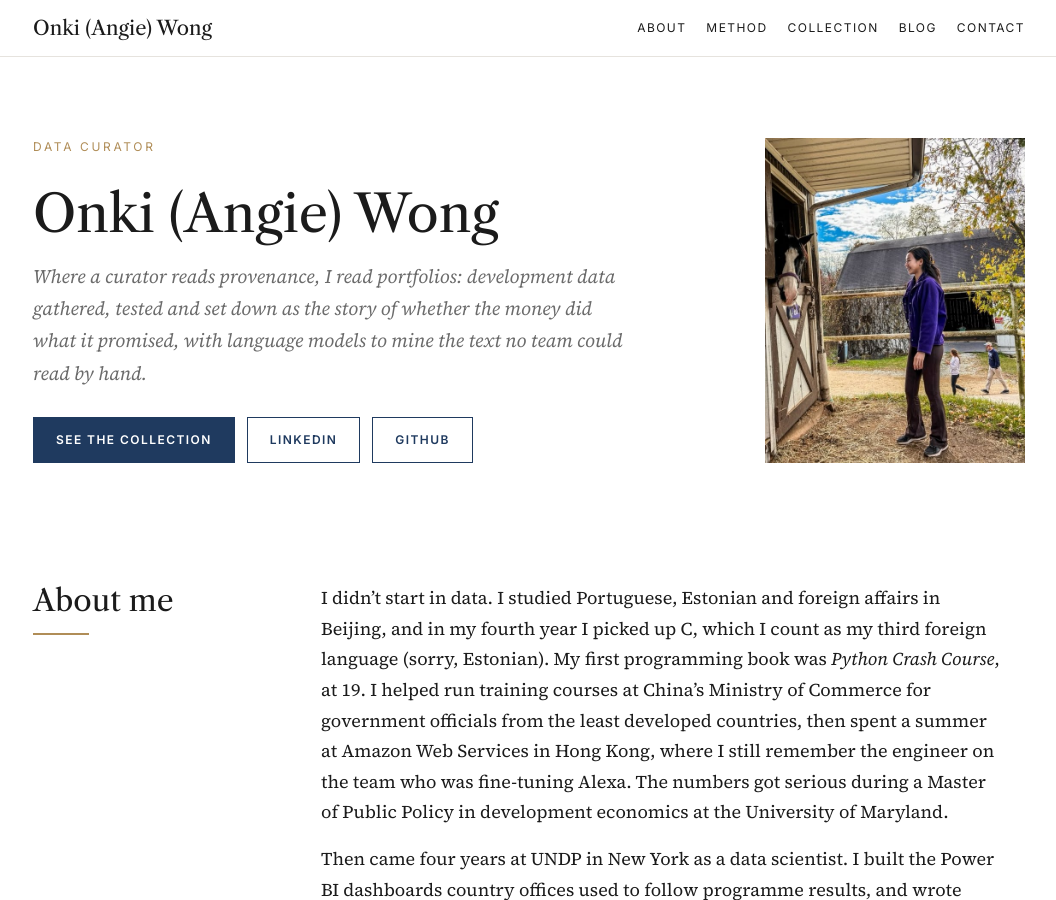
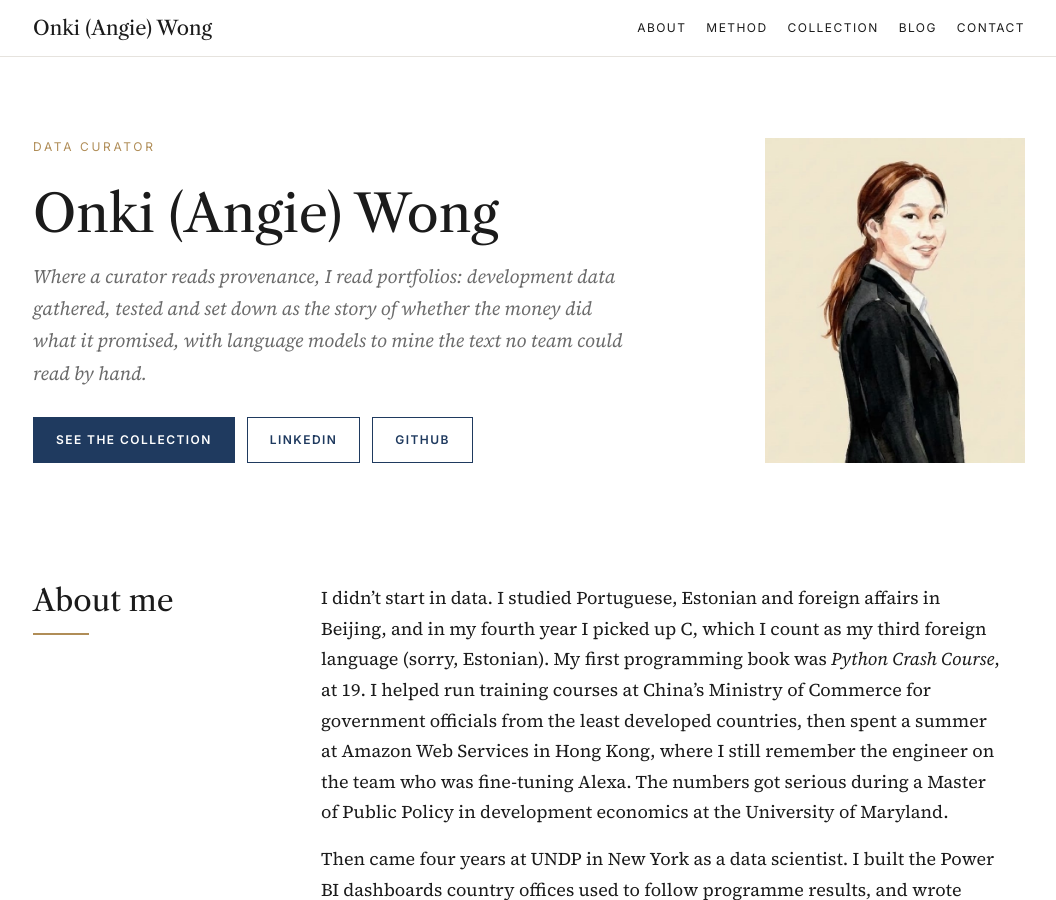
Before and after one commit to owangie/owangie.github.io, a Jekyll site: the page built from _pages/about.md, in a window 1280 px wide and 900 px high. Shown: the whole window, without its empty margins (111-1167 px from the left). Built offline with Jekyll 4.4.1, drawn with Linux system fonts in a browser that asks for light colours.

Commit message:
Replace profile photo with watercolour portrait

```diff
--- a/_layouts/home.html
+++ b/_layouts/home.html
@@ -256,7 +256,7 @@
       <a class="btn" href="https://github.com/{{ site.author.github }}">GitHub</a>
     </div>
     </div>
-    <img class="hero-photo" src="{{ site.baseurl }}/images/profile.jpg" alt="{{ site.author.name }}" width="608" height="760">
+    <img class="hero-photo" src="{{ site.baseurl }}/images/profile.jpg?v=2" alt="{{ site.author.name }}" width="608" height="760">
   </header>
 
   <section id="about" class="reveal">
```
Also changed, not shown: images/profile.jpg.
